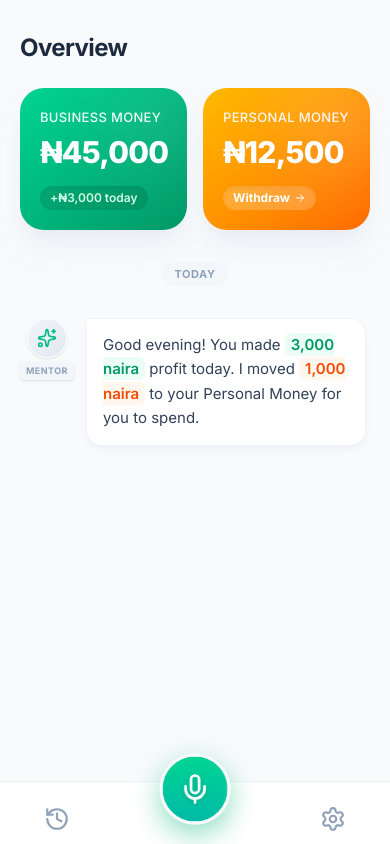
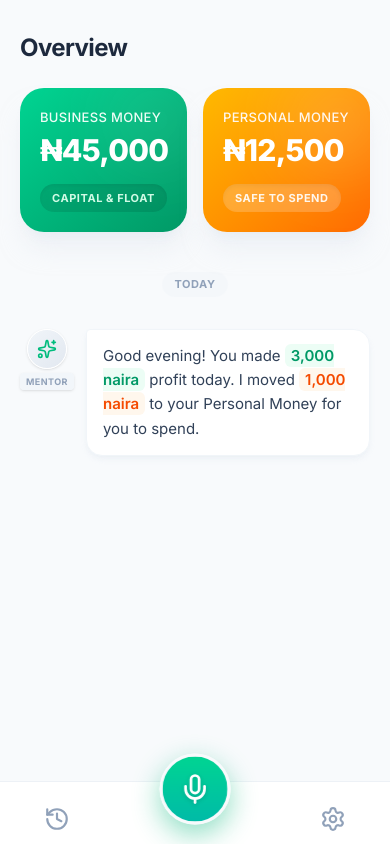
Before and after one commit to fortcodec/Track, a Next.js app: page / in a window 390 px wide. Built offline with nearby package versions, Linux system fonts and the light colour scheme.

Commit message:
refactor: remove banking actions and fix responsive layout

```diff
--- a/src/app/layout.tsx
+++ b/src/app/layout.tsx
@@ -18,8 +18,8 @@ export default function RootLayout({
 }>) {
   return (
     <html lang="en">
-      <body className={`${inter.className} bg-slate-200 h-screen flex justify-center text-slate-800 antialiased selection:bg-emerald-200`}>
-        <div className="w-full max-w-md bg-slate-50 h-full shadow-2xl relative flex flex-col overflow-hidden">
+      <body className={`${inter.className} bg-slate-200 min-h-[100dvh] flex flex-col items-center text-slate-800 antialiased selection:bg-emerald-200`}>
+        <div className="w-full max-w-md mx-auto bg-slate-50 h-[100dvh] shadow-2xl relative flex flex-col overflow-hidden">
 
           <main className="flex-1 overflow-y-auto overflow-x-hidden relative flex flex-col">
             {children}
--- a/src/app/page.tsx
+++ b/src/app/page.tsx
@@ -1,6 +1,6 @@
 "use client";
 
-import { Sparkles, ArrowRight } from "lucide-react";
+import { Sparkles } from "lucide-react";
 import { useAppStore } from "@/store/useAppStore";
 import { useEffect, useRef } from "react";
 
@@ -16,34 +16,38 @@ export default function Home() {
   return (
     <>
       {/* Dual Pockets Header */}
-      <div className="px-5 pt-8 pb-4">
+      <div className="px-5 pt-8 pb-4 z-10 bg-slate-50 shrink-0">
         <h1 className="text-2xl font-bold text-slate-800 mb-6 tracking-tight">Overview</h1>
 
         <div className="flex gap-4">
           {/* Business Pocket */}
-          <div className="flex-1 bg-gradient-to-br from-emerald-400 to-emerald-600 rounded-[24px] p-5 text-white shadow-xl shadow-slate-200/50 relative overflow-hidden">
+          <div className="flex-1 bg-gradient-to-br from-emerald-400 to-emerald-600 rounded-[24px] p-5 text-white shadow-xl shadow-slate-200/50 relative overflow-hidden flex flex-col justify-between min-h-[140px]">
             <div className="absolute -right-4 -top-4 w-24 h-24 bg-white/10 rounded-full blur-2xl"></div>
-            <p className="text-emerald-50 text-[13px] font-medium tracking-wide uppercase mb-1.5">Business Money</p>
-            <h2 className="text-3xl font-extrabold tracking-tight">₦45,000</h2>
-            <div className="mt-4 flex items-center text-xs font-semibold text-emerald-100 bg-black/10 w-fit px-2.5 py-1 rounded-full backdrop-blur-sm shadow-inner">
-              +₦3,000 today
+            <div>
+              <p className="text-emerald-50 text-[13px] font-medium tracking-wide uppercase mb-1">Business Money</p>
+              <h2 className="text-3xl font-extrabold tracking-tight">₦45,000</h2>
+            </div>
+            <div className="mt-4 flex items-center text-[11px] font-bold tracking-wider uppercase text-emerald-100 bg-black/10 w-fit px-3 py-1.5 rounded-full backdrop-blur-sm shadow-inner">
+              Capital & float
             </div>
           </div>
 
           {/* Personal Pocket */}
-          <div className="flex-1 bg-gradient-to-br from-amber-400 to-orange-500 rounded-[24px] p-5 text-white shadow-xl shadow-slate-200/50 relative overflow-hidden">
+          <div className="flex-1 bg-gradient-to-br from-amber-400 to-orange-500 rounded-[24px] p-5 text-white shadow-xl shadow-slate-200/50 relative overflow-hidden flex flex-col justify-between min-h-[140px]">
             <div className="absolute -right-4 -top-4 w-24 h-24 bg-white/20 rounded-full blur-2xl"></div>
-            <p className="text-orange-50 text-[13px] font-medium tracking-wide uppercase mb-1.5">Personal Money</p>
-            <h2 className="text-3xl font-extrabold tracking-tight">₦12,500</h2>
-            <button className="mt-4 flex items-center gap-1 text-xs font-bold text-white bg-white/20 hover:bg-white/30 transition-colors w-fit px-2.5 py-1 rounded-full backdrop-blur-sm shadow-inner">
-              Withdraw <ArrowRight className="w-3 h-3" />
-            </button>
+            <div>
+              <p className="text-orange-50 text-[13px] font-medium tracking-wide uppercase mb-1">Personal Money</p>
+              <h2 className="text-3xl font-extrabold tracking-tight">₦12,500</h2>
+            </div>
+            <div className="mt-4 flex items-center text-[11px] font-bold tracking-wider uppercase text-orange-50 bg-white/20 w-fit px-3 py-1.5 rounded-full backdrop-blur-sm shadow-inner">
+              Safe to spend
+            </div>
           </div>
         </div>
       </div>
 
       {/* AI Mentor Feed / Chat */}
-      <div className="flex-1 px-5 py-2 flex flex-col gap-6 overflow-y-auto pb-8 scrollbar-hide">
+      <div className="flex-1 px-5 py-4 flex flex-col gap-6 overflow-y-auto pb-8 scrollbar-hide">
 
         {/* Time Divider */}
         <div className="flex items-center justify-center my-2">
@@ -63,7 +67,7 @@ export default function Home() {
                 <span className="text-[9px] font-bold text-slate-400 uppercase tracking-wider bg-slate-100/80 px-1.5 py-0.5 rounded shadow-sm">Mentor</span>
               </div>
 
-              <div className="bg-white px-4 py-3.5 rounded-2xl rounded-tl-sm shadow-md shadow-slate-200/40 border border-slate-100 text-slate-700 text-[15px] leading-relaxed max-w-[80%]">
+              <div className="bg-white px-4 py-3.5 rounded-2xl rounded-tl-sm shadow-md shadow-slate-200/40 border border-slate-100 text-slate-700 text-[15px] leading-relaxed w-full">
                 {msg.id === '1' ? (
                   <>Good evening! You made <span className="font-semibold text-emerald-600 bg-emerald-50 px-1.5 py-0.5 rounded-md">3,000 naira</span> profit today. I moved <span className="font-semibold text-orange-600 bg-orange-50 px-1.5 py-0.5 rounded-md">1,000 naira</span> to your Personal Money for you to spend.</>
                 ) : (
@@ -73,7 +77,7 @@ export default function Home() {
             </div>
           ) : (
             <div key={msg.id} className="flex items-end gap-2.5 justify-end animate-slide-up" style={{ animationDelay: `${Math.min(idx * 100, 300)}ms` }}>
-              <div className="bg-emerald-600 px-4 py-3.5 rounded-2xl rounded-tr-sm shadow-lg shadow-emerald-600/20 text-white text-[15px] leading-relaxed max-w-[80%] font-medium">
+              <div className="bg-emerald-600 px-4 py-3.5 rounded-2xl rounded-tr-sm shadow-lg shadow-emerald-600/20 text-white text-[15px] leading-relaxed max-w-[85%] font-medium">
                 {msg.text}
               </div>
             </div>
@@ -83,7 +87,7 @@ export default function Home() {
         {/* Real-time transcript bubble */}
         {isListening && transcript && (
           <div className="flex items-end gap-2.5 justify-end animate-slide-up">
-            <div className="bg-emerald-500/80 px-4 py-3.5 rounded-2xl rounded-tr-sm shadow-lg shadow-emerald-500/20 text-white text-[15px] leading-relaxed max-w-[80%] font-medium backdrop-blur-sm">
+            <div className="bg-emerald-500/80 px-4 py-3.5 rounded-2xl rounded-tr-sm shadow-lg shadow-emerald-500/20 text-white text-[15px] leading-relaxed max-w-[85%] font-medium backdrop-blur-sm">
               <span className="opacity-90">{transcript}</span>
             </div>
           </div>
@@ -100,7 +104,7 @@ export default function Home() {
           </div>
         )}
 
-        <div ref={chatEndRef} className="h-1" />
+        <div ref={chatEndRef} className="h-2" />
       </div>
     </>
   );
```
